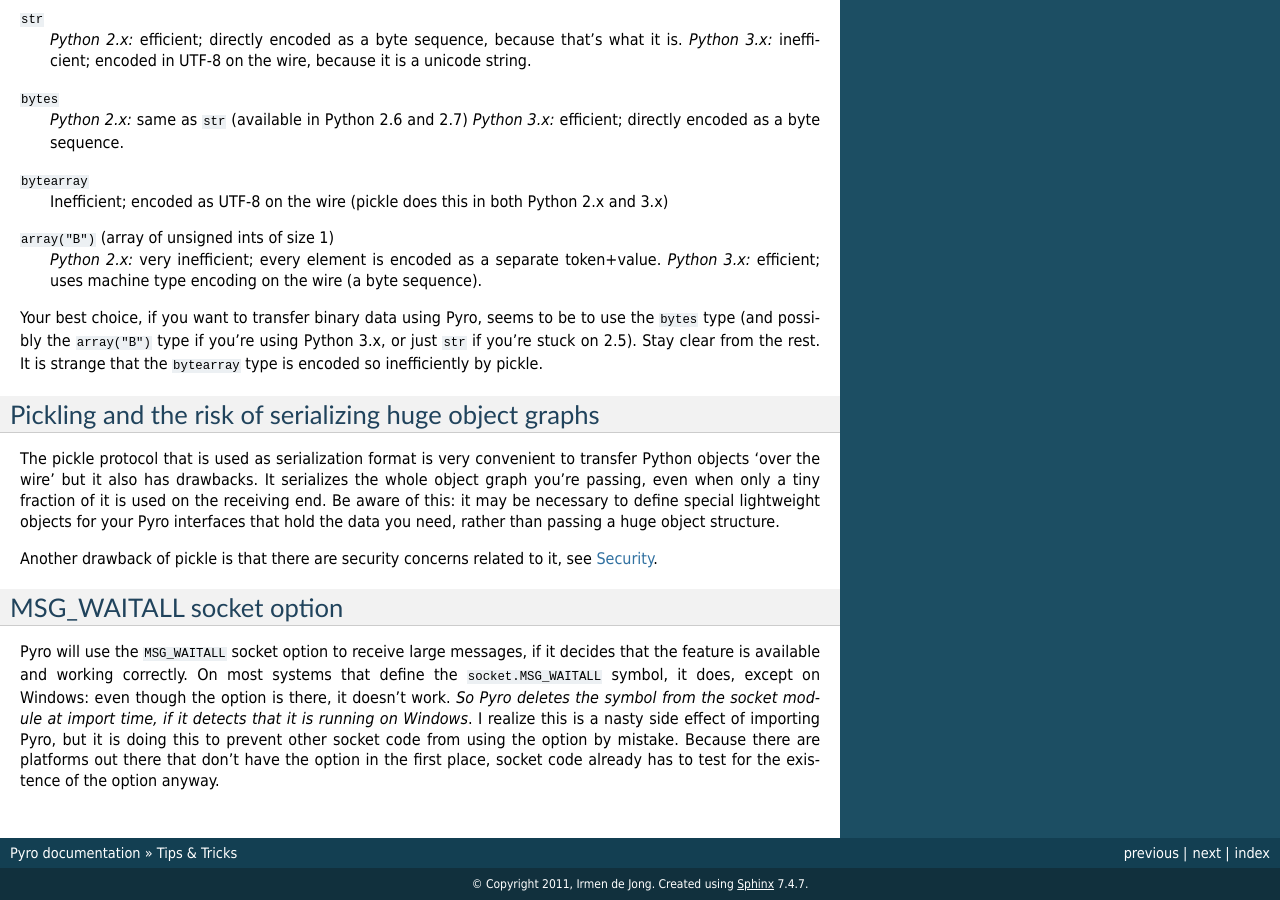
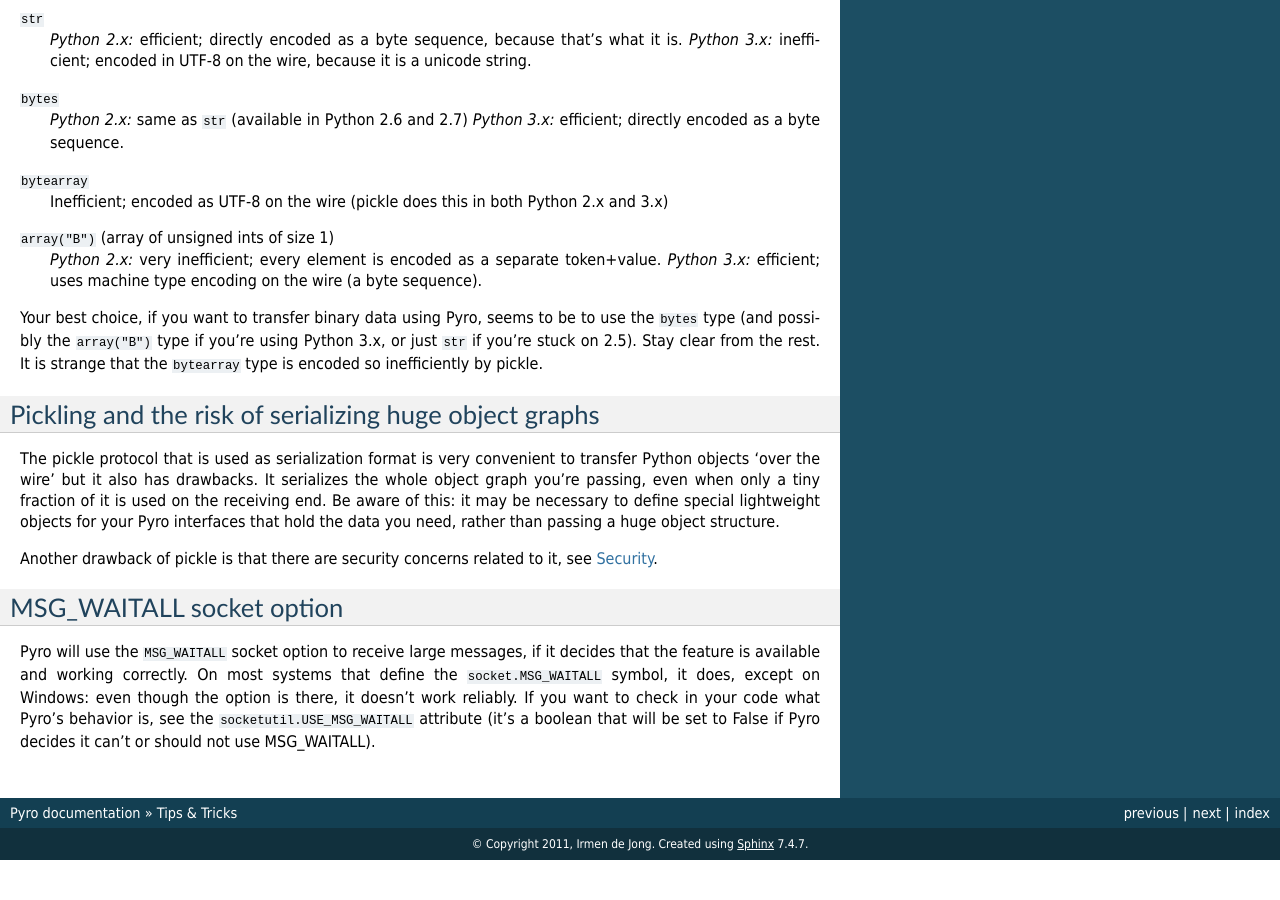
Before and after one commit to delmic/Pyro4, a Sphinx documentation site: the page built from docs/source/tipstricks.rst, in a window 1280 px wide and 900 px high, scrolled down 3053 px. Built offline with Sphinx 7.4.7, drawn with Linux system fonts in a browser that asks for light colours; the version number could not be read and is left out; after the commit the page ends 3913 px from its top, so only the background shows below that.

Commit message:
don't del MSG_WAITALL from socket module
git-svn-id: svn://svn.razorvine.net/Pyro/Pyro4/trunk@727 08cfa0ad-1c00-4aa0-9110-f4b10de7e716

```diff
--- a/TODO.txt
+++ b/TODO.txt
@@ -1,7 +1,6 @@
 BUGS
 
 Pyro4:
-- don't del MSG_WAITALL from socket module
 - fix threadpool (Will Lee)
 - ideally, fix circular dependency in threadpool server (get rid of weakref)
 - Traceback in unit tests on ubuntu (python 3.2):
--- a/docs/source/changelog.rst
+++ b/docs/source/changelog.rst
@@ -13,6 +13,7 @@ Change Log
 - fixed a gc issue due to a circular dependency
 - IronPython: improved suggesting a free port number in socketutil.findProbablyUnusedPort
 - IronPython: threadpoolserver no longer attempts to join the worker threads because not all threads seemed to actually exit on IronPython, thereby hanging the process when shutting down a daemon.
+- socket.MSG_WAITALL is no longer deleted by importing Pyro on systems that have a broken MSG_WAITALL (Windows). You'll have to check for this yourself now, but I wanted to get rid of this side effect of importing Pyro.
 
 
 **Pyro 4.14**
--- a/docs/source/tipstricks.rst
+++ b/docs/source/tipstricks.rst
@@ -201,9 +201,6 @@ MSG_WAITALL socket option
 =========================
 Pyro will use the ``MSG_WAITALL`` socket option to receive large messages, if it decides that
 the feature is available and working correctly. On most systems that define the ``socket.MSG_WAITALL``
-symbol, it does, except on Windows: even though the option is there, it doesn't work.
-*So Pyro deletes the symbol from the socket module at import time, if it detects that it is
-running on Windows*. I realize this is a nasty side effect of importing Pyro, but
-it is doing this to prevent other socket code from using the option by mistake.
-Because there are platforms out there that don't have the option in the first place, socket
-code already has to test for the existence of the option anyway.
+symbol, it does, except on Windows: even though the option is there, it doesn't work reliably.
+If you want to check in your code what Pyro's behavior is, see the ``socketutil.USE_MSG_WAITALL`` attribute
+(it's a boolean that will be set to False if Pyro decides it can't or should not use MSG_WAITALL).
```
Also changed, not shown: 1 other file.
